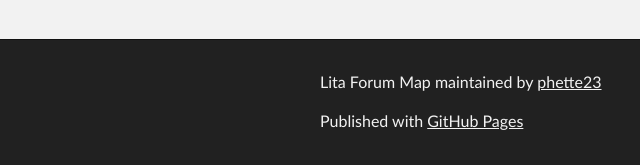
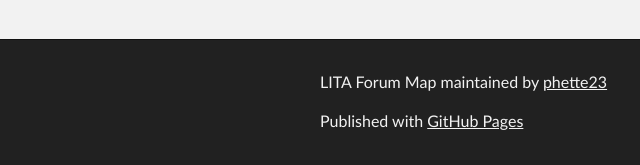
Before and after one commit to phette23/lita-forum-map, a plain HTML site: page index.html in a window 1280 px wide. Shown: the part 1907-2072 px from the top of the page, 0-640 px from the left. Drawn offline with nearby package versions, Linux system fonts and the light colour scheme.

Commit message:
spotted another Lita in need of acronymization

```diff
--- a/index.html
+++ b/index.html
@@ -194,7 +194,7 @@
 
     <div id="footer_wrap" class="outer">
       <footer class="inner">
-        <p class="copyright">Lita Forum Map maintained by <a href="https://github.com/phette23">phette23</a></p>
+        <p class="copyright">LITA Forum Map maintained by <a href="https://github.com/phette23">phette23</a></p>
         <p>Published with <a href="http://pages.github.com">GitHub Pages</a></p>
       </footer>
     </div>
```
